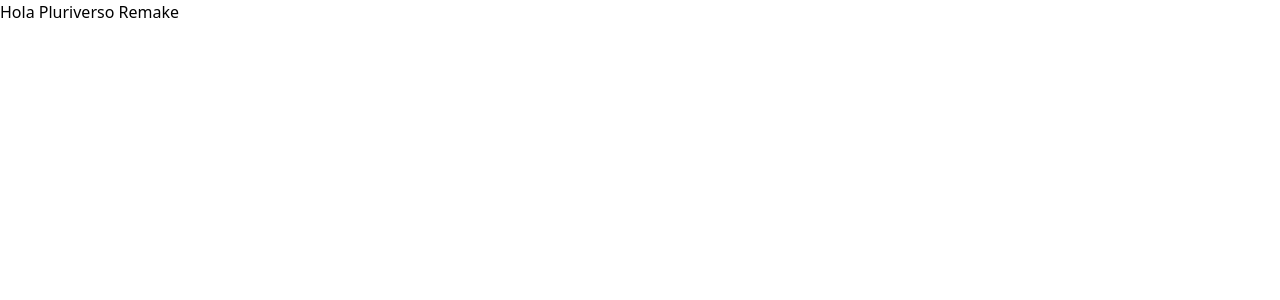
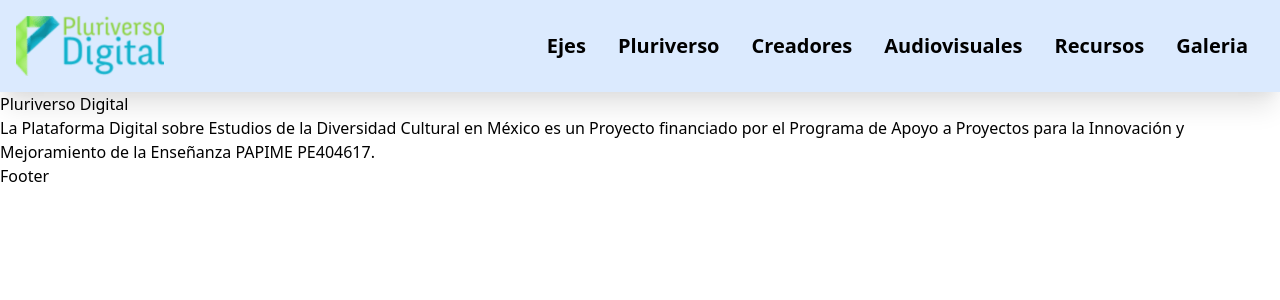
Before and after one commit to AngelLopez15/pluriversoRemake, a Next.js app: page / in a window 1280 px wide. Shown: the top 300 px of the page. Built offline with nearby package versions, Linux system fonts and the light colour scheme.

Commit message:
Navbar agregado y estilizado

```diff
--- /dev/null
+++ b/components/Footer.js
@@ -0,0 +1,7 @@
+export default function Footer() {
+  return (
+    <div>
+      <h1>Footer</h1>
+    </div>
+  )
+}
--- /dev/null
+++ b/components/Navbar.js
@@ -0,0 +1,104 @@
+import Link from 'next/link'
+
+export default function Navbar() {
+
+  const pages = [
+    {
+      id: '1',
+      title: 'Pluriverso',
+      link: 'pluriverso',
+    },
+    {
+      id: '2',
+      title: 'Creadores',
+      link: 'creadores',
+    },
+    {
+      id: '3',
+      title: 'Audiovisuales',
+      link: 'audiovisuales',
+    },
+    {
+      id: '4',
+      title: 'Recursos',
+      link: 'recursos',
+    },
+    {
+      id: '5',
+      title: 'Galeria',
+      link: 'galeria',
+    },
+  ]
+
+  const ejes = [
+    {
+      id: '1',
+      title: 'Identidad',
+      link: 'identidad',
+    },
+    {
+      id: '2',
+      title: 'Interculturalidad',
+      link: 'interculturalidad',
+    },
+    {
+      id: '3',
+      title: 'Interculturalismo',
+      link: 'interculturalismo',
+    },
+    {
+      id: '4',
+      title: 'Interseccionalidad',
+      link: 'interseccionalidad',
+    },
+    {
+      id: '5',
+      title: 'Multiculturalidad',
+      link: 'multiculturalidad',
+    },
+    {
+      id: '6',
+      title: 'Multiculturalismo',
+      link: 'multiculturalismo',
+    },
+  ]
+
+  return (
+    <nav className="flex w-full justify-between p-4 shadow-xl sticky top-0 z-10 bg-blue-100">
+      <div>
+        <Link href="/">
+          <a>
+            <img src='/images/Logo.png' alt="Logo Pluriverso" />
+          </a>
+        </Link>
+      </div>
+      <div className="self-center">
+        <ul className="flex justify-end w-full">
+          <li className="px-4 font-semibold text-xl cursor-pointer">
+            Ejes
+            <ul className="absolute bg-red-100 rounded-lg hidden">
+              {
+                ejes.map((item) => (
+                  <li key={item.id} className="p-2">
+                    <Link href={`/${item.link}`}>
+                      <a>{item.title}</a>
+                    </Link>
+                  </li>
+                ))
+              }
+            </ul>
+          </li>
+          {
+            pages.map((item) => (
+              <li key={item.id} className="px-4 font-semibold text-xl">
+                <Link href={`/${item.link}`}>
+                  <a>{item.title}</a>
+                </Link>
+              </li>
+            ))
+          }
+        </ul>
+      </div>
+    </nav>
+  )
+}
--- a/pages/_app.js
+++ b/pages/_app.js
@@ -1,7 +1,15 @@
+import Footer from '../components/Footer'
+import Navbar from '../components/Navbar'
 import '../styles/globals.css'
 
 function MyApp({ Component, pageProps }) {
-  return <Component {...pageProps} />
+  return (
+    <>
+      <Navbar />
+      <Component {...pageProps} />
+      <Footer />
+    </>
+  )
 }
 
 export default MyApp
--- a/pages/index.js
+++ b/pages/index.js
@@ -8,9 +8,12 @@ export default function Home() {
         <title>Create Next App</title>
         <link rel="icon" href="/favicon.ico" />
       </Head> */}
-
+      <header>
+        <h1>Pluriverso Digital</h1>
+        <p>La Plataforma Digital sobre Estudios de la Diversidad Cultural en México es un Proyecto financiado por el Programa de Apoyo a Proyectos para la Innovación y Mejoramiento de la Enseñanza PAPIME PE404617.</p>
+      </header>
       <main>
-        <h1>Hola Pluriverso Remake</h1>
+        {/* <h1>Hola Pluriverso Remake</h1> */}
       </main>
     </div>
   )
```
Also changed, not shown: public/images/Logo.png (added).
